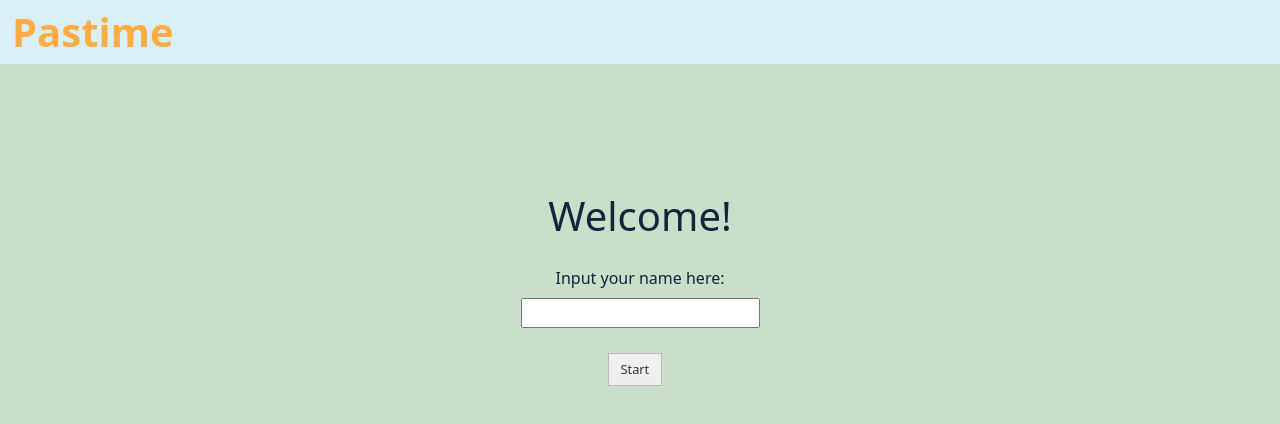
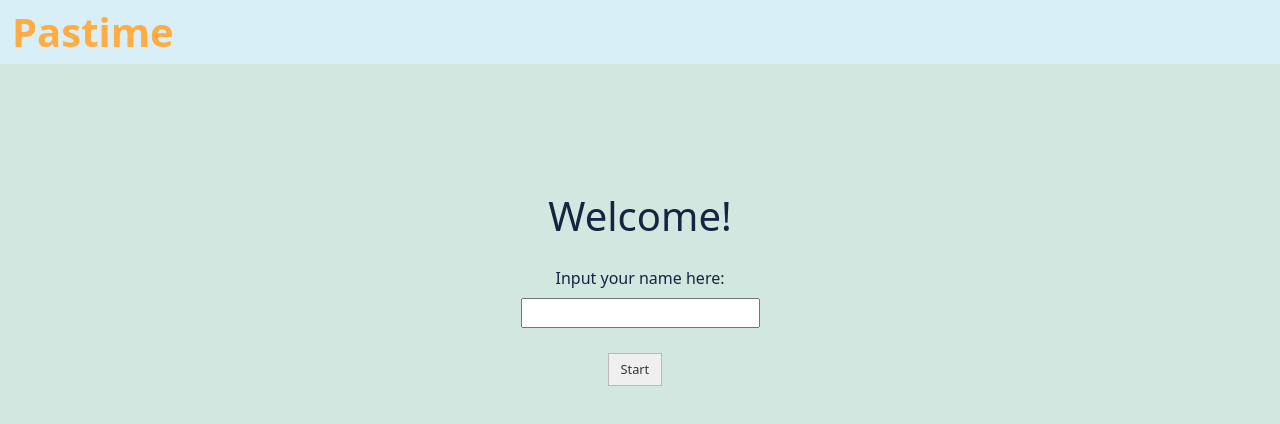
Before and after one commit to Aurorien/Pastime-Vue-Vite, a Vue app: page /#/ in a window 1280 px wide. Shown: the top 424 px of the page. Built offline with nearby package versions, Linux system fonts and the light colour scheme.

Commit message:
Add styling

```diff
--- a/assets/main.scss
+++ b/assets/main.scss
@@ -5,7 +5,7 @@ $secondary: #e28a16;
 $third: #ffad43;
 
 $dark: rgba(1, 14, 45, 0.9);
-$light: #c8dfc9;
+$light: #d2e7df;
 
 $body-bg: $light;
 
--- a/src/views/SoundView.vue
+++ b/src/views/SoundView.vue
@@ -1,5 +1,5 @@
 <template>
-  <div id="ctn">
+  <div>
     <h1 class="pt-7 mb-4 ms-5">{{ name? name : "Hey" }}, what is sounding in there?</h1>
     <div class="d-flex align-items-center" id="sound-view">
       <button id="play-button" @click="toggleSound">{{ isPlaying ? 'Stop' : 'Play' }}</button>
@@ -88,16 +88,9 @@
 </script>
 
 <style scoped lang="scss">
-  $backgr-color: #d2e7df;
 
   h1 {
     color: rgb(20, 1, 96);
-  }
-
-  #ctn {
-    height: 100vh;
-    background-color: $backgr-color;
-
   }
 
   #play-button {
@@ -108,7 +101,6 @@
   }
 
   #sound-view {
-    background-color: $backgr-color;
     padding: map-get($spacers, 6 ) map-get($spacers, 5) map-get($spacers, 6 ) map-get($spacers, 7);
     gap: 10px;
   }
```
